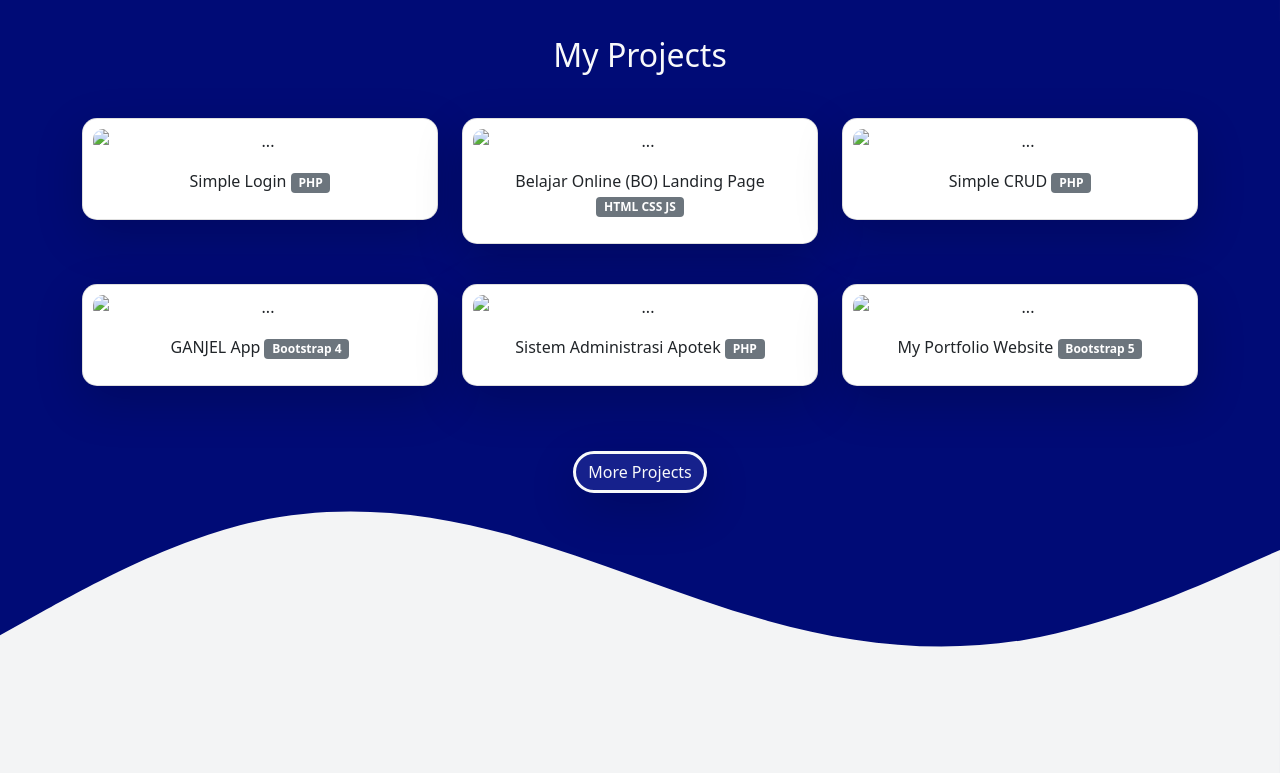
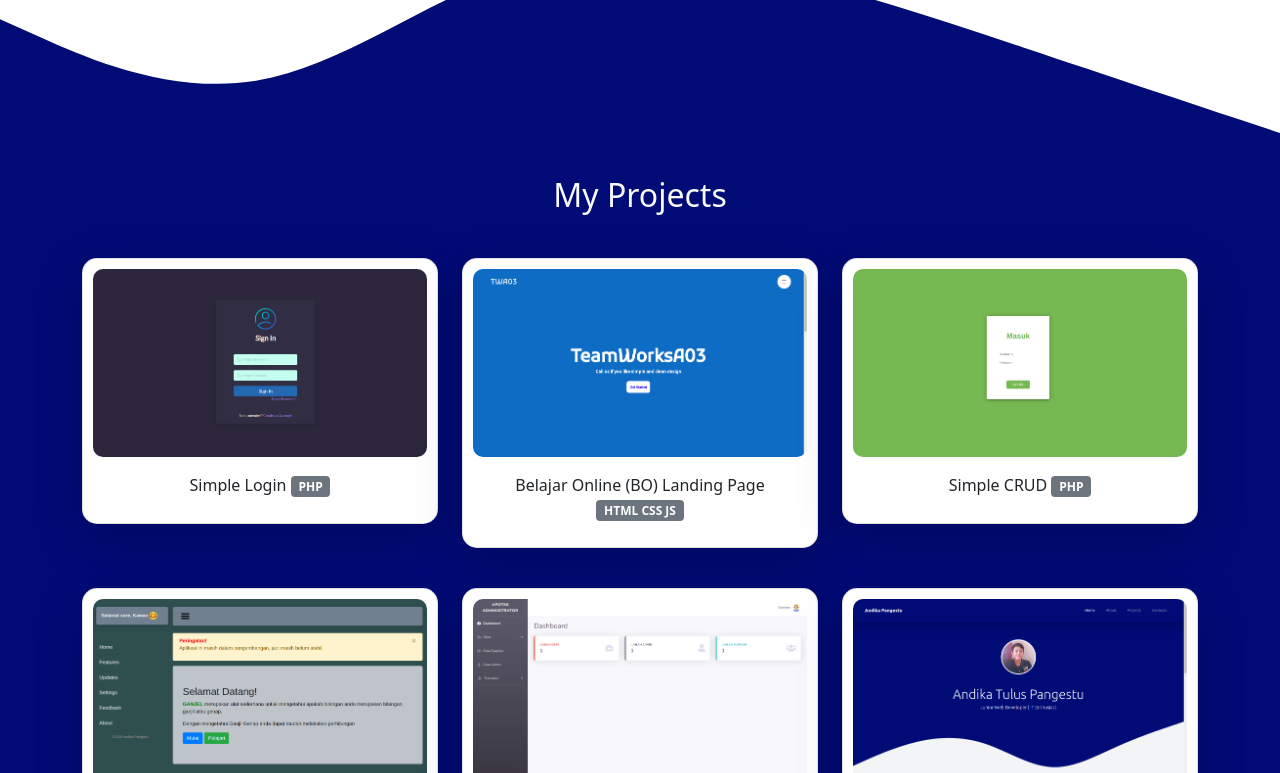
Before and after one commit to andikatuluspangestu/portfolio-landingpage, a plain HTML site: page index.html in a window 1280 px wide. Shown: the part 1090-1863 px from the top of the page. Drawn offline with Linux system fonts and the light colour scheme; the site is published under a folder, as on GitHub Pages, so addresses that start at the root find nothing.

Commit message:
Update index.html

```diff
--- a/index.html
+++ b/index.html
@@ -50,7 +50,7 @@
 
     <!-- Jumbotron -->
     <div class="jumbotron text-center text-light">
-        <img class="profile rounded-circle img-thumbnail" src="/assets/img/profil.jpg" alt="">
+        <img class="profile rounded-circle img-thumbnail" src="assets/img/profil.jpg" alt="">
         <h1 class="display-4 name">Andika Tulus Pangestu</h1>
         <p class="lead">Junior Web Developer | IT Enthusiast</p>
 
@@ -102,7 +102,7 @@
             <div class="row">
                 <div class="col-md-4">
                     <div class="card item-gallery shadow-lg">
-                        <img src="/assets/img/projects/simple-login.png" class="card-img-top" alt="...">
+                        <img src="assets/img/projects/simple-login.png" class="card-img-top" alt="...">
                         <div class="card-body">
                             <p class="card-text">Simple Login <span class="badge bg-secondary">PHP</span> </p>
                         </div>
@@ -110,7 +110,7 @@
                 </div>
                 <div class="col-md-4">
                     <div class="card item-gallery shadow-lg">
-                        <img src="/assets/img/projects/tws.png" class="card-img-top" alt="...">
+                        <img src="assets/img/projects/tws.png" class="card-img-top" alt="...">
                         <div class="card-body">
                             <p class="card-text">Belajar Online (BO) Landing Page <span class="badge bg-secondary">HTML
                                     CSS JS</span>
@@ -120,7 +120,7 @@
                 </div>
                 <div class="col-md-4">
                     <div class="card item-gallery shadow-lg">
-                        <img src="/assets/img/projects/crud.png" class="card-img-top" alt="...">
+                        <img src="assets/img/projects/crud.png" class="card-img-top" alt="...">
                         <div class="card-body">
                             <p class="card-text">Simple CRUD <span class="badge bg-secondary">PHP</span> </p>
                         </div>
@@ -130,7 +130,7 @@
             <div class="row">
                 <div class="col-md-4">
                     <div class="card item-gallery shadow-lg">
-                        <img src="/assets/img/projects/ganjel.png" class="card-img-top" alt="...">
+                        <img src="assets/img/projects/ganjel.png" class="card-img-top" alt="...">
                         <div class="card-body">
                             <p class="card-text">GANJEL App <span class="badge bg-secondary">Bootstrap 4</span> </p>
                         </div>
@@ -138,7 +138,7 @@
                 </div>
                 <div class="col-md-4">
                     <div class="card item-gallery shadow-lg">
-                        <img src="/assets/img/projects/sistem-apotek.png" class="card-img-top" alt="...">
+                        <img src="assets/img/projects/sistem-apotek.png" class="card-img-top" alt="...">
                         <div class="card-body">
                             <p class="card-text">Sistem Administrasi Apotek <span class="badge bg-secondary">PHP</span>
                             </p>
@@ -147,7 +147,7 @@
                 </div>
                 <div class="col-md-4">
                     <div class="card item-gallery shadow-lg">
-                        <img src="/assets/img/projects/portfolio.png" class="card-img-top" alt="...">
+                        <img src="assets/img/projects/portfolio.png" class="card-img-top" alt="...">
                         <div class="card-body">
                             <p class="card-text">My Portfolio Website <span class="badge bg-secondary">Bootstrap
                                     5</span>
@@ -184,7 +184,7 @@
 
 
     <!-- Javascript -->
-    <script src="/assets/bootstrap/js/bootstrap.bundle.js"></script>
+    <script src="assets/bootstrap/js/bootstrap.bundle.js"></script>
 </body>
 
 </html>
```
